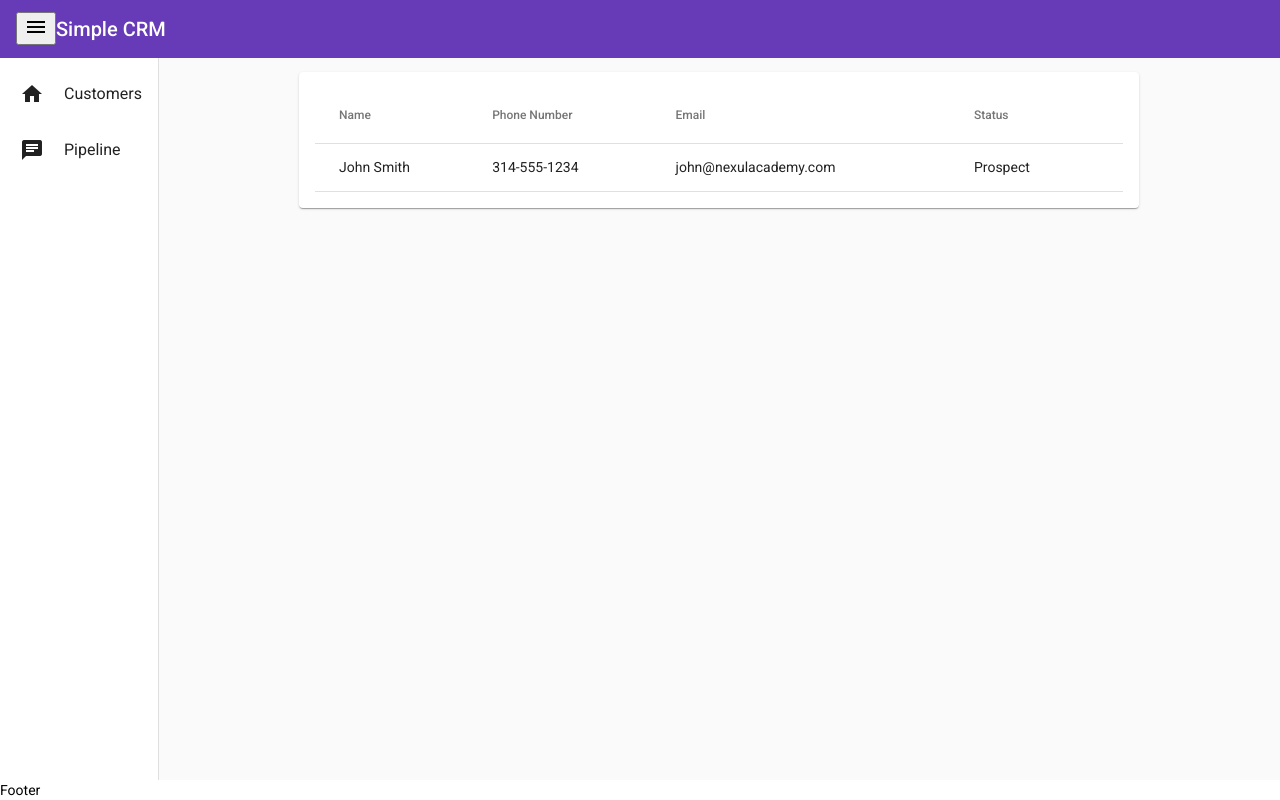
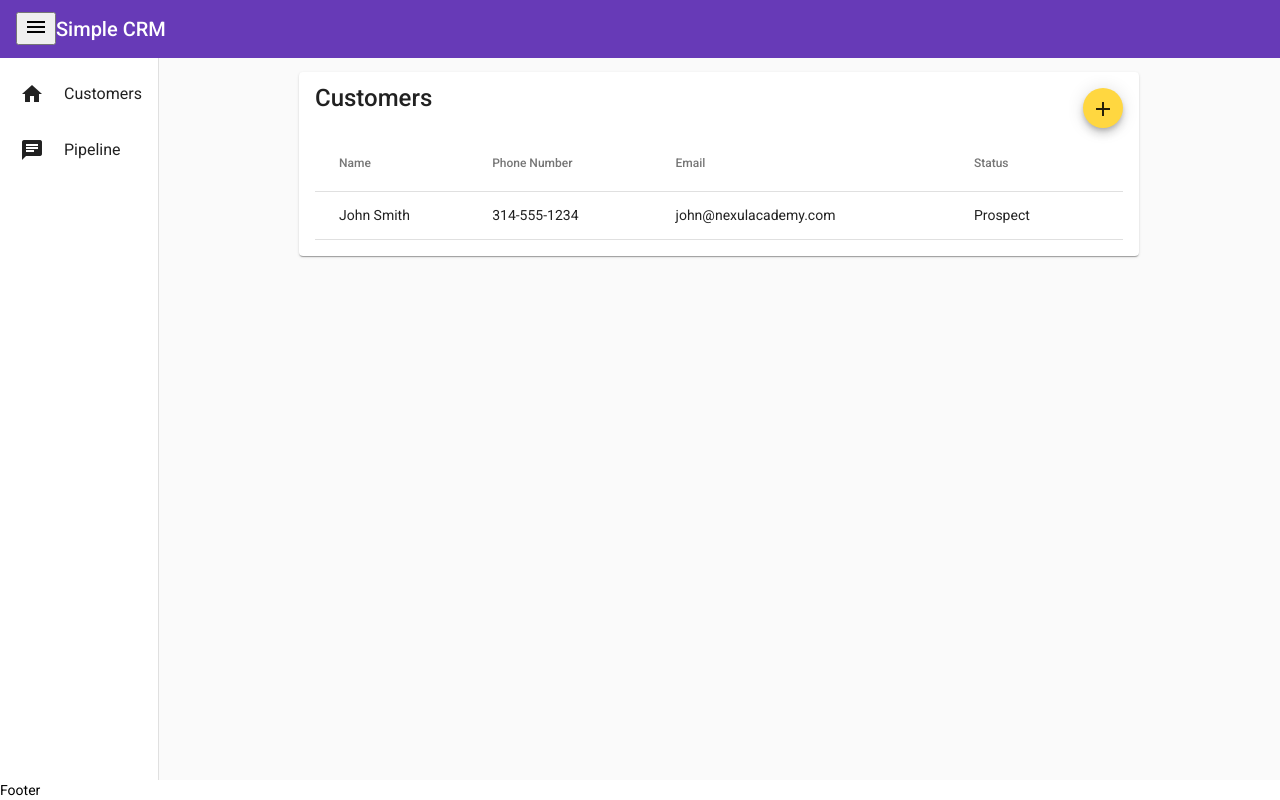
Before and after one commit to c-bec-k/aspnet-core-fundamentals-v3, an Angular app in the folder aspnet-core-fundamentals-v3/simple-crm-cli/: page /customers in a window 1280 px wide. Built offline with nearby package versions, Linux system fonts and the light colour scheme.

Commit message:
58a: adding flex import

```diff
--- a/aspnet-core-fundamentals-v3/simple-crm-cli/package.json
+++ b/aspnet-core-fundamentals-v3/simple-crm-cli/package.json
@@ -16,6 +16,7 @@
     "@angular/common": "~11.2.3",
     "@angular/compiler": "~11.2.3",
     "@angular/core": "~11.2.3",
+    "@angular/flex-layout": "^11.0.0-beta.33",
     "@angular/forms": "~11.2.3",
     "@angular/material": "^11.2.3",
     "@angular/platform-browser": "~11.2.3",
--- a/aspnet-core-fundamentals-v3/simple-crm-cli/src/app/customer/customer-list-page/customer-list-page.component.html
+++ b/aspnet-core-fundamentals-v3/simple-crm-cli/src/app/customer/customer-list-page/customer-list-page.component.html
@@ -1,5 +1,12 @@
 <section>
 <mat-card>
+  <mat-card-title fxLayout>
+    <span>Customers</span>
+    <span fxFlex> </span>
+    <button class="addButton" mat-mini-fab>
+      <mat-icon aria-label="Add Customer">add</mat-icon>
+    </button>
+  </mat-card-title>
   <table mat-table [dataSource]="customers$" matSort>
     <ng-container matColumnDef="name">
       <th mat-header-cell *matHeaderCellDef> Name </th>
```
Also changed, not shown: aspnet-core-fundamentals-v3/simple-crm-cli/src/app/customer/customer.module.ts (+7 -1 lines), 1 other file (tests, documents, lock files or other folders).
